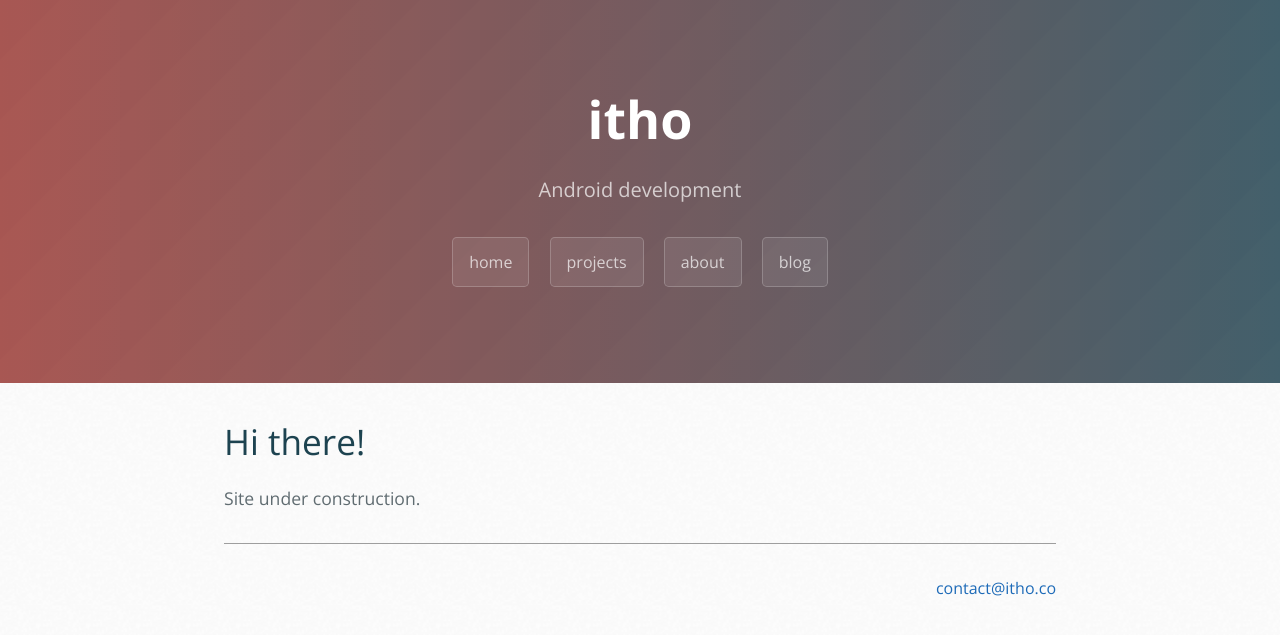
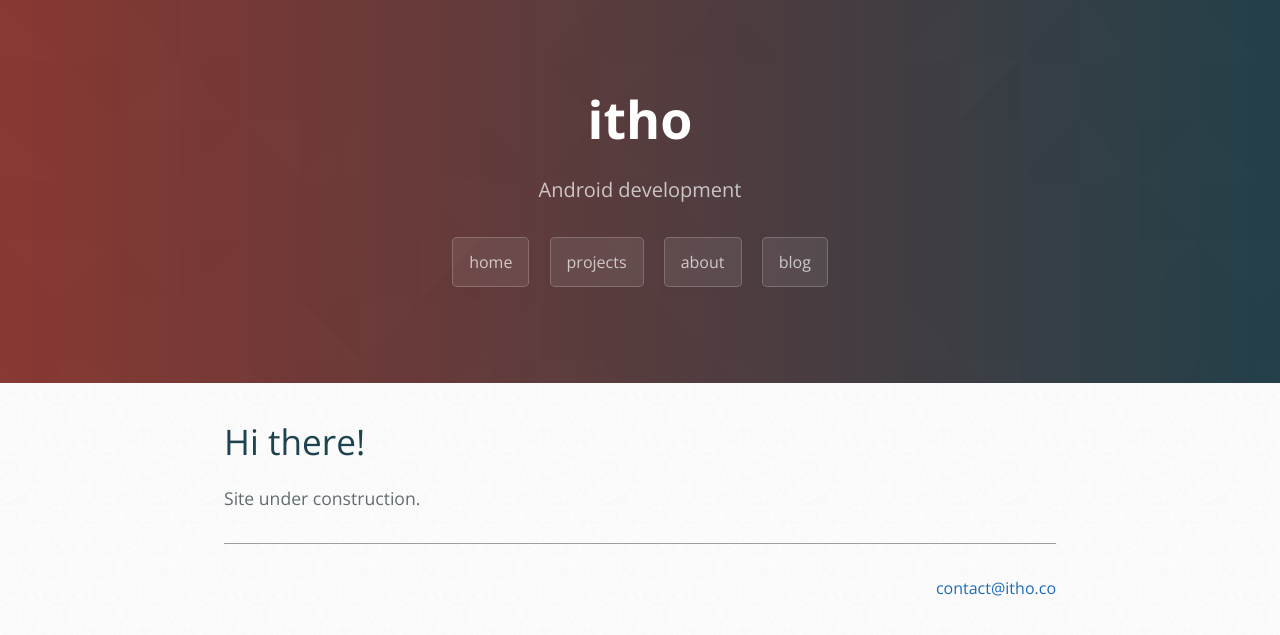
Before and after one commit to itho/itho.github.io, a Jekyll site: the page built from index.html, in a window 1280 px wide. Shown: the top 635 px of the page. Built offline with Jekyll 4.4.1, drawn with Linux system fonts in a browser that asks for light colours; some web fonts are replaced; the list of posts is cut into pages by our own code.

Commit message:
Update cayman.css

```diff
--- a/resources/css/cayman.css
+++ b/resources/css/cayman.css
@@ -58,7 +58,7 @@
   background: #1D4350; /* fallback for old browsers */
   background: -webkit-linear-gradient(to left, #1D4350 , #A43931); /* Chrome 10-25, Safari 5.1-6 */
   background: linear-gradient(to left, #1D4350 , #A43931); /* W3C, IE 10+/ Edge, Firefox 16+, Chrome 26+, Opera 12+, Safari 7+ */
-  background-image:  url(/resources/images/theme/triangular_25.png), linear-gradient(to left, #1D4350 , #A43931); /* W3C */ }
+  background-image:  url(/resources/images/theme/dark_sharp_edges_20.png), linear-gradient(to left, #1D4350 , #A43931); /* W3C */ }
   @media screen and (min-width: 64em) {
     .page-header {
       padding: 5rem 6rem; } }
```
